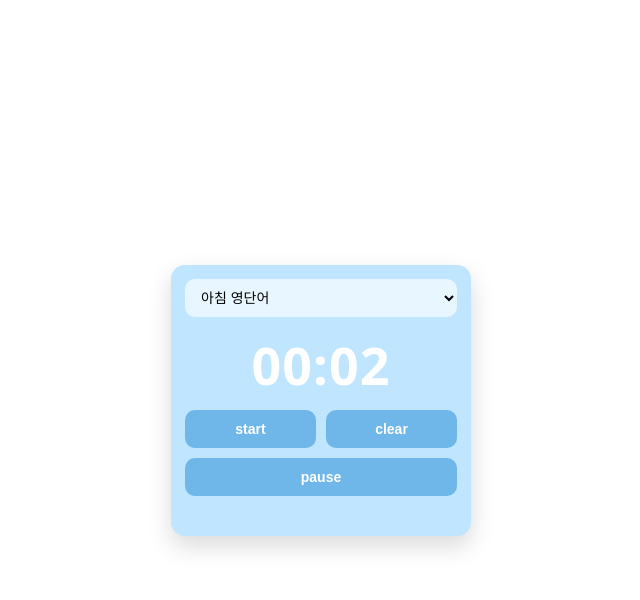
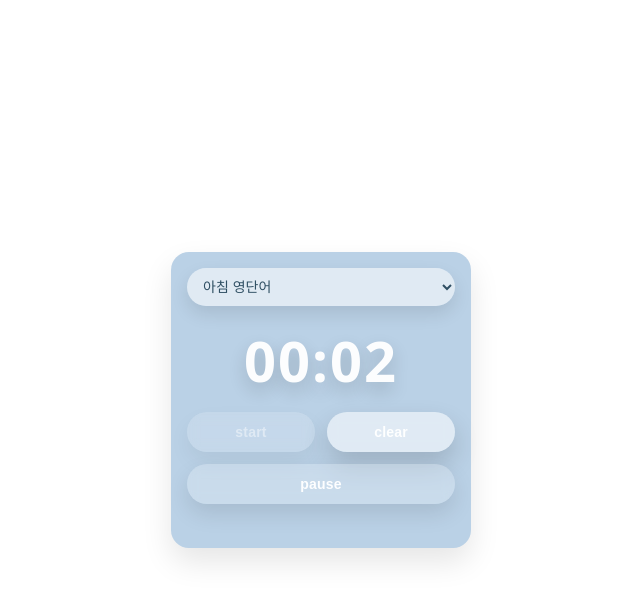
Before and after one commit to kkkkiyojj/stopwatch-widget, a website: page public/index.html in a window 1280 px wide. Both pictures are taken after a click on the button "start". Shown: the whole page, without its empty margins (319-959 px from the left). Drawn offline with Linux system fonts and the light colour scheme.

Commit message:
Update index.html

```diff
--- a/public/index.html
+++ b/public/index.html
@@ -6,63 +6,126 @@
   <title>stopwatch</title>
   <style>
     :root{
-      --bg: #bfe5ff;          /* pale sky */
-      --btn: #6fb7e9;         /* deeper sky */
-      --btn2:#5aa9e0;
-      --text:#ffffff;
-      --shadow: rgba(0,0,0,.15);
+      /* palette (sky + white + gray only) */
+      --bg: #D4E4F2;            /* very light sky */
+      --card: #BAD1E6;          /* soft sky */
+      --btn: rgba(255,255,255,0.30);
+      --btn-hover: rgba(255,255,255,0.38);
+
+      --strong: rgba(255,255,255,0.55);   /* emphasized button */
+      --strong-hover: rgba(255,255,255,0.65);
+
+      --pause: rgba(255,255,255,0.22);    /* pause tone (still sky/white/gray) */
+      --pause-hover: rgba(255,255,255,0.30);
+
+      --text: rgba(255,255,255,0.96);     /* main screen text: no black */
+      --shadow-soft: rgba(0,0,0,0.10);
+      --shadow-strong: rgba(0,0,0,0.16);
     }
-    html,body{height:100%; margin:0; font-family: system-ui, -apple-system, Segoe UI, Roboto, Arial, sans-serif;}
-    body{display:flex; align-items:center; justify-content:center; background: transparent;}
+
+    html,body{
+      height:100%;
+      margin:0;
+      font-family: system-ui, -apple-system, Segoe UI, Roboto, Arial, sans-serif;
+      background: transparent;
+    }
+    body{
+      display:flex;
+      align-items:center;
+      justify-content:center;
+    }
+
     .card{
       width: 300px;
-      background: var(--bg);
-      border-radius: 14px;
-      box-shadow: 0 10px 24px var(--shadow);
-      padding: 14px;
+      background: var(--card);
+      border-radius: 18px;
+      box-shadow: 0 14px 30px var(--shadow-soft);
+      padding: 16px;
       box-sizing: border-box;
     }
+
+    /* dropdown */
     select{
       width:100%;
       border:none;
-      border-radius: 10px;
+      border-radius: 999px;
       padding: 10px 12px;
       font-size: 14px;
       outline: none;
-      background: rgba(255,255,255,.65);
+      background: rgba(255,255,255,0.55);
+      color: #2f4f63; /* dropdown opened text can be dark: ok */
+      box-shadow: 0 8px 18px var(--shadow-soft);
     }
+
     .timer{
-      margin: 12px 0 10px;
+      margin: 16px 0 14px;
       text-align:center;
-      font-weight: 800;
-      letter-spacing: 1px;
-      font-size: 52px;
+      font-weight: 900;
+      letter-spacing: 2px;
+      font-size: 56px;
       color: var(--text);
+      text-shadow: 0 8px 18px var(--shadow-strong);
       user-select:none;
     }
+
     .grid{
       display:grid;
       grid-template-columns: 1fr 1fr;
-      gap: 10px;
+      gap: 12px;
       margin-top: 6px;
     }
+    .rowSingle{ margin-top: 12px; }
+
     button{
       border:none;
-      border-radius: 10px;
-      padding: 11px 10px;
+      border-radius: 999px; /* pill */
+      padding: 12px 12px;
       font-size: 14px;
-      font-weight: 700;
+      font-weight: 850;
+      letter-spacing: .2px;
       color: var(--text);
       background: var(--btn);
       cursor:pointer;
+      box-shadow: 0 10px 22px var(--shadow-soft);
+      transition: transform 0.14s ease, box-shadow 0.14s ease, background 0.14s ease, opacity 0.14s ease;
+      backdrop-filter: blur(6px);
+      -webkit-backdrop-filter: blur(6px);
     }
-    button:hover{background: var(--btn2);}
-    button:disabled{opacity:.55; cursor:not-allowed;}
-    .rowSingle{margin-top:10px;}
+    button:hover{
+      background: var(--btn-hover);
+      box-shadow: 0 12px 26px var(--shadow-strong);
+      transform: translateY(-1px);
+    }
+    button:active{
+      transform: translateY(0px);
+      box-shadow: 0 8px 18px var(--shadow-soft);
+    }
+    button:disabled{
+      opacity:.45;
+      cursor:not-allowed;
+      transform: none;
+    }
+
+    /* emphasis states */
+    button.primary{
+      background: var(--strong);
+      box-shadow: 0 12px 26px var(--shadow-strong);
+    }
+    button.primary:hover{ background: var(--strong-hover); }
+
+    button.pauseTone{
+      background: var(--pause);
+    }
+    button.pauseTone:hover{ background: var(--pause-hover); }
+
+    button.ghost{
+      opacity:.55;
+    }
+
     .status{
-      margin-top: 10px;
+      margin-top: 12px;
       font-size: 12px;
-      color: rgba(255,255,255,.95);
+      color: rgba(255,255,255,0.85);
       min-height: 16px;
       text-align:center;
       user-select:none;
@@ -100,6 +163,7 @@
   const elTimer = document.getElementById("timer");
   const elStatus = document.getElementById("status");
   const elSubject = document.getElementById("subject");
+
   const btnStart = document.getElementById("start");
   const btnClear = document.getElementById("clear");
   const btnPause = document.getElementById("pause");
@@ -107,7 +171,7 @@
   let running = false;
   let paused = false;
   let startMs = 0;
-  let elapsedMs = 0; // accumulated ms while paused/resumed
+  let elapsedMs = 0;
   let tickId = null;
 
   function fmt(ms){
@@ -121,8 +185,46 @@
     elStatus.textContent = text || "";
   }
 
+  function nowMs(){
+    return elapsedMs + (running && !paused ? (Date.now() - startMs) : 0);
+  }
+
+  function syncUI(){
+    // reset classes
+    btnStart.classList.remove("primary","ghost");
+    btnClear.classList.remove("primary","ghost");
+    btnPause.classList.remove("pauseTone","ghost","primary");
+
+    const timeMs = nowMs();
+    const hasAnyTime = timeMs >= 1000; // >= 1s
+
+    if (!running) {
+      // idle: start emphasized, clear muted (and disabled at 00:00)
+      btnStart.disabled = false;
+      btnStart.classList.add("primary");
+
+      btnPause.disabled = true;
+      btnPause.textContent = "pause";
+
+      btnClear.disabled = !hasAnyTime;
+      btnClear.classList.add("ghost");
+    } else {
+      // running/paused: clear emphasized, start muted/disabled, pause in its own tone
+      btnStart.disabled = true;
+      btnStart.classList.add("ghost");
+
+      btnClear.disabled = false;
+      btnClear.classList.add("primary");
+
+      btnPause.disabled = false;
+      btnPause.classList.add("pauseTone");
+      btnPause.textContent = paused ? "resume" : "pause";
+    }
+  }
+
   function render(){
-    elTimer.textContent = fmt(elapsedMs + (running && !paused ? (Date.now() - startMs) : 0));
+    elTimer.textContent = fmt(nowMs());
+    syncUI();
   }
 
   function stopTick(){
@@ -136,9 +238,6 @@
     paused = false;
     elapsedMs = 0;
     startMs = Date.now();
-
-    btnPause.disabled = false;
-    btnPause.textContent = "pause";
     setStatus("");
 
     stopTick();
@@ -148,36 +247,36 @@
 
   function togglePause(){
     if (!running) return;
+
     if (!paused){
-      // pause
       elapsedMs += Date.now() - startMs;
       paused = true;
-      btnPause.textContent = "resume";
-      render();
     } else {
-      // resume
       startMs = Date.now();
       paused = false;
-      btnPause.textContent = "pause";
     }
+    render();
   }
 
   async function clearAndSave(){
+    // if not running: just reset UI (no save)
     if (!running) {
-      // even if not running, still reset UI
-      elapsedMs = 0; paused = false; running = false;
-      btnPause.disabled = true; btnPause.textContent = "pause";
-      stopTick(); render();
+      elapsedMs = 0;
+      paused = false;
+      running = false;
+      stopTick();
       setStatus("");
+      render();
       return;
     }
 
-    // freeze elapsed
+    // freeze time
     if (!paused) elapsedMs += Date.now() - startMs;
 
-    const minutes = Math.floor((elapsedMs / 1000) / 60); // floor rounding
+    const minutes = Math.floor((elapsedMs / 1000) / 60);
     const subject = elSubject.value;
 
+    // lock ui during save
     btnStart.disabled = true;
     btnClear.disabled = true;
     btnPause.disabled = true;
@@ -188,15 +287,14 @@
         headers: {"Content-Type":"application/json"},
         body: JSON.stringify({ subject, minutes })
       });
+
       const j = await r.json().catch(() => ({}));
 
-     if (!r.ok || !j.ok){
-  const msg = (j && (j.error || j.detail)) ? (j.error || "error") : "error";
-  setStatus(`error: ${msg}`);
-} else {
-  setStatus("saved");
-}
-
+      if (!r.ok || !j.ok){
+        setStatus("error");
+      } else {
+        setStatus("saved");
+      }
     } catch(e){
       setStatus("error");
     } finally {
@@ -205,12 +303,10 @@
       paused = false;
       elapsedMs = 0;
       stopTick();
-      render();
+      render(); // syncUI happens inside
 
-      btnStart.disabled = false;
-      btnClear.disabled = false;
-      btnPause.disabled = true;
-      btnPause.textContent = "pause";
+      // re-enable after render decided states
+      // (syncUI will enable start, disable clear if 00:00)
     }
   }
 
```
